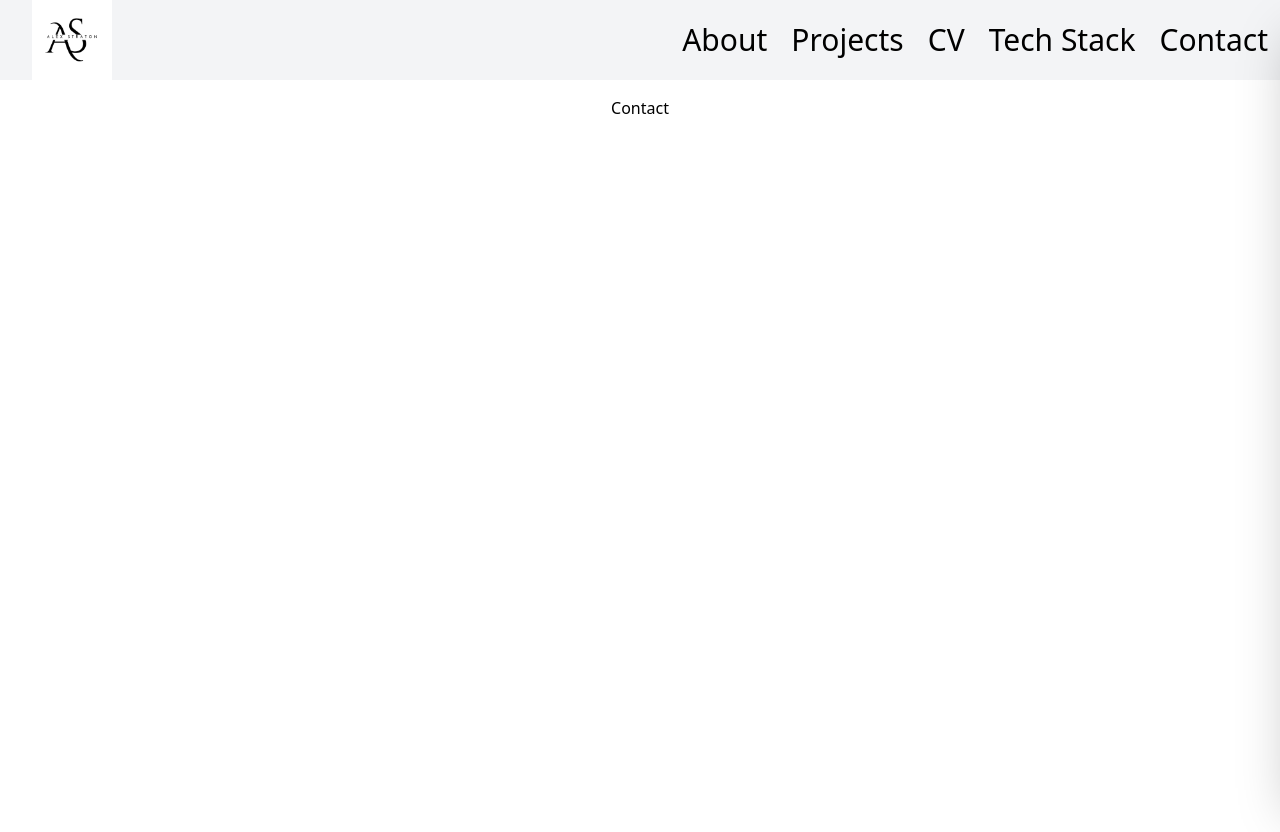
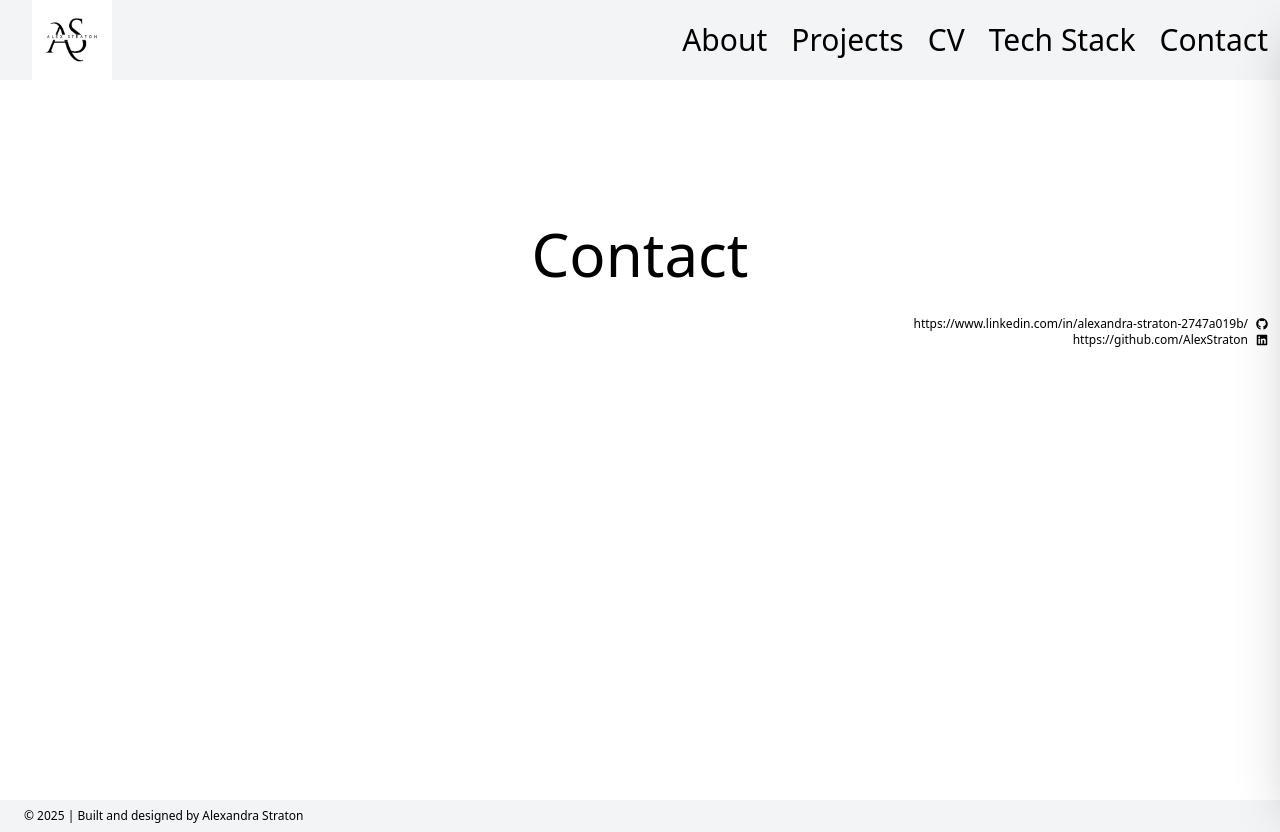
Before and after one commit to AlexStraton/portfolio-site, a React (Vite) app: page /Contact in a window 1280 px wide. Before the commit the page ends 800 px from the top, so only its background shows below. Built offline with nearby package versions, Linux system fonts and the light colour scheme.

Commit message:
Remove contact links from footer and add to Contact page, add footer to Contact page

```diff
--- a/src/components/Footer.jsx
+++ b/src/components/Footer.jsx
@@ -1,22 +1,9 @@
-import { FaGithub } from "react-icons/fa";
-import { FaLinkedin } from "react-icons/fa";
+
 
 export default function Footer() {
   return <>
 <footer className="mb-0 flex justify-between items-center bg-gray-100 w-full px-6 py-2">
  <div className="text-xs md:text-xs lg:text-xs">© 2025 | Built and designed by Alexandra Straton</div>
-<div className="flex flex-col items-end">
-    <a target="_blank" rel="noopener noreferrer" itemProp="linkedIn" href="https://www.linkedin.com/in/alexandra-straton-2747a019b/"
-    className="flex items-center gap-2 cursor-pointer text-black-300 font-thin hover:text-green-600 hover:text-md  hover:border-b-2 hover:border-black transition-all duration-600 ease-in-out px-3 transition duration-600 ease-in-out text-xs sm:text-xs md:text-xs lg:text-sm font-medium">
-        https://www.linkedin.com/in/alexandra-straton-2747a019b/
-        <span><FaGithub /></span></a>
-    <a target="_blank" rel="noopener noreferrer" itemProp="GitHub" href="https://github.com/AlexStraton"
-    className="flex items-center gap-2 cursor-pointer text-black-300 font-thin hover:text-green-600 hover:text-md hover:border-b-2 hover:border-black transition-all duration-600 ease-in-out px-3 transition duration-600 ease-in-out text-xs sm:text-xs md:text-xs lg:text-sm font-medium">
-        https://github.com/AlexStraton
-        <span><FaLinkedin /></span></a>
-</div>
 </footer>
   </>
-
-
 }
--- a/src/components/NavBar.jsx
+++ b/src/components/NavBar.jsx
@@ -11,7 +11,7 @@ const handleClick = () => {
 }
   return (
     <>
-    <nav className="bg-gray-100 fixed w-full top-0 left-0 flex items-center justify-between">
+    <nav className="bg-gray-100 fixed w-full z-50 top-0 left-0 flex items-center justify-between">
          <button>
          <img onClick={handleClick} className="ml-8 h-20 cursor-pointer" src="src/assets/AlexLightMode.png"></img>
          </button>
--- a/src/pages/Contact.jsx
+++ b/src/pages/Contact.jsx
@@ -1,8 +1,25 @@
 import Footer from "../components/Footer"
+import { FaGithub } from "react-icons/fa";
+import { FaLinkedin } from "react-icons/fa";
 
 export default function Contact() {
   return ( <>
-  <h1 className="mt-24">Contact</h1>
+  <main className="min-h-screen flex flex-col">
+  <section className="mt-24 flex-grow">
 
+  <h1 className="mt-24 text-black text-6xl mx-auto p-8 font-extralight">Contact</h1>
+<div className="flex flex-col items-end">
+    <a target="_blank" rel="noopener noreferrer" itemProp="linkedIn" href="https://www.linkedin.com/in/alexandra-straton-2747a019b/"
+    className="flex items-center gap-2 cursor-pointer text-black-300 font-thin hover:text-green-600 hover:text-md  hover:border-b-2 hover:border-black transition-all duration-600 ease-in-out px-3 transition duration-600 ease-in-out text-xs font-small">
+        https://www.linkedin.com/in/alexandra-straton-2747a019b/
+        <span><FaGithub /></span></a>
+    <a target="_blank" rel="noopener noreferrer" itemProp="GitHub" href="https://github.com/AlexStraton"
+    className="flex items-center gap-2 cursor-pointer text-black-300 font-thin hover:text-green-600 hover:text-md hover:border-b-2 hover:border-black transition-all duration-600 ease-in-out px-3 transition duration-600 ease-in-out text-xs font-small">
+        https://github.com/AlexStraton
+        <span><FaLinkedin /></span></a>
+</div>
+      </section>
+      </main>
+<Footer />
   </>)
 }
--- a/src/pages/TechStack.jsx
+++ b/src/pages/TechStack.jsx
@@ -4,6 +4,7 @@ import Testing from "../components/Testing";
 import Other from "../components/Other";
 import "react-image-gallery/styles/css/image-gallery.css";
 import ImageGallery from "react-image-gallery";
+import Footer from "../components/Footer";
 
 export default function TechStack() {
   const images = [
@@ -36,11 +37,19 @@ export default function TechStack() {
   };
 
   return <>
-  <h1 className="mt-24">Tech Stack</h1>
+   <main className="min-h-screen flex flex-col">
+  <section className="mt-24 flex-grow">
+  <h1 className="text-black text-6xl mx-auto p-8 font-extralight">Tech Stack</h1>
+<div className="relative z-10">
   <ImageGallery
   items={images}
   renderItem={renderItem}
   renderThumbInner={renderThumbInner}
   showFullscreenButton={false}/>
+  </div>
+  </section>
+  </main>
+  <Footer />
   </>
+
 }
```
